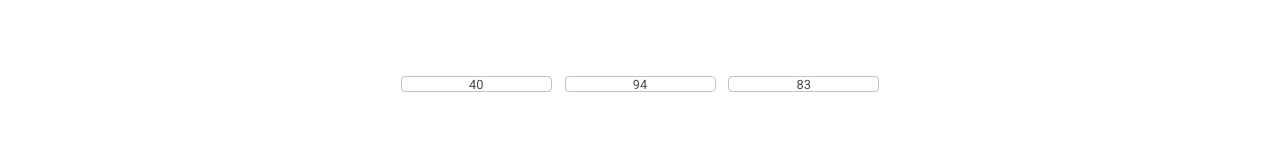
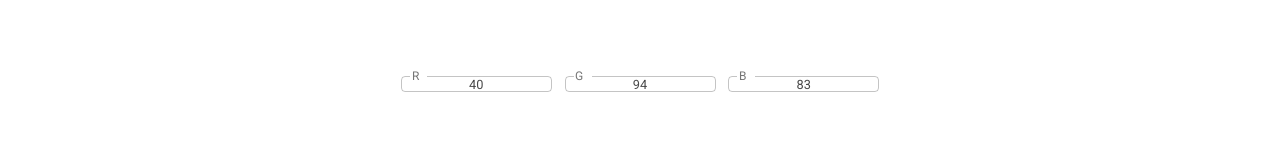
Before and after one commit to diegchav/color-converter, a React (Create React App) app: page / in a window 1280 px wide. Shown: the part 156-316 px from the top of the page. Built offline with nearby package versions, Linux system fonts and the light colour scheme.

Commit message:
Add labels to InputField components

```diff
--- a/src/components/hex-color/HexColor.js
+++ b/src/components/hex-color/HexColor.js
@@ -7,7 +7,7 @@ import './HexColor.scss';
 
 const HexColor = ({ value, onChangeHexValue }) => (
   <div className="hex-color">
-    <InputField value={value} onChangeValue={onChangeHexValue} />
+    <InputField label="HEX" value={value} onChangeValue={onChangeHexValue} />
   </div>
 );
 
--- a/src/components/input-field/InputField.js
+++ b/src/components/input-field/InputField.js
@@ -5,8 +5,9 @@ import TextField from '@material-ui/core/TextField';
 
 import './InputField.scss';
 
-const InputField = ({ value, onChangeValue }) => (
+const InputField = ({ label = '', value, onChangeValue }) => (
   <TextField
+    label={label}
     value={value}
     variant="outlined"
     inputProps={{ 'aria-label': 'bare' }}
--- a/src/components/rgb-color/RgbColor.js
+++ b/src/components/rgb-color/RgbColor.js
@@ -7,9 +7,9 @@ import './RgbColor.scss';
 
 const RgbColor = ({ r, g, b, onChangeRValue, onChangeGValue, onChangeBValue }) => (
   <div className="rgb-color">
-    <InputField value={r} onChangeValue={onChangeRValue} />
-    <InputField value={g} onChangeValue={onChangeGValue} />
-    <InputField value={b} onChangeValue={onChangeBValue} />
+    <InputField label="R" value={r} onChangeValue={onChangeRValue} />
+    <InputField label="G" value={g} onChangeValue={onChangeGValue} />
+    <InputField label="B" value={b} onChangeValue={onChangeBValue} />
   </div>
 );
 
```
